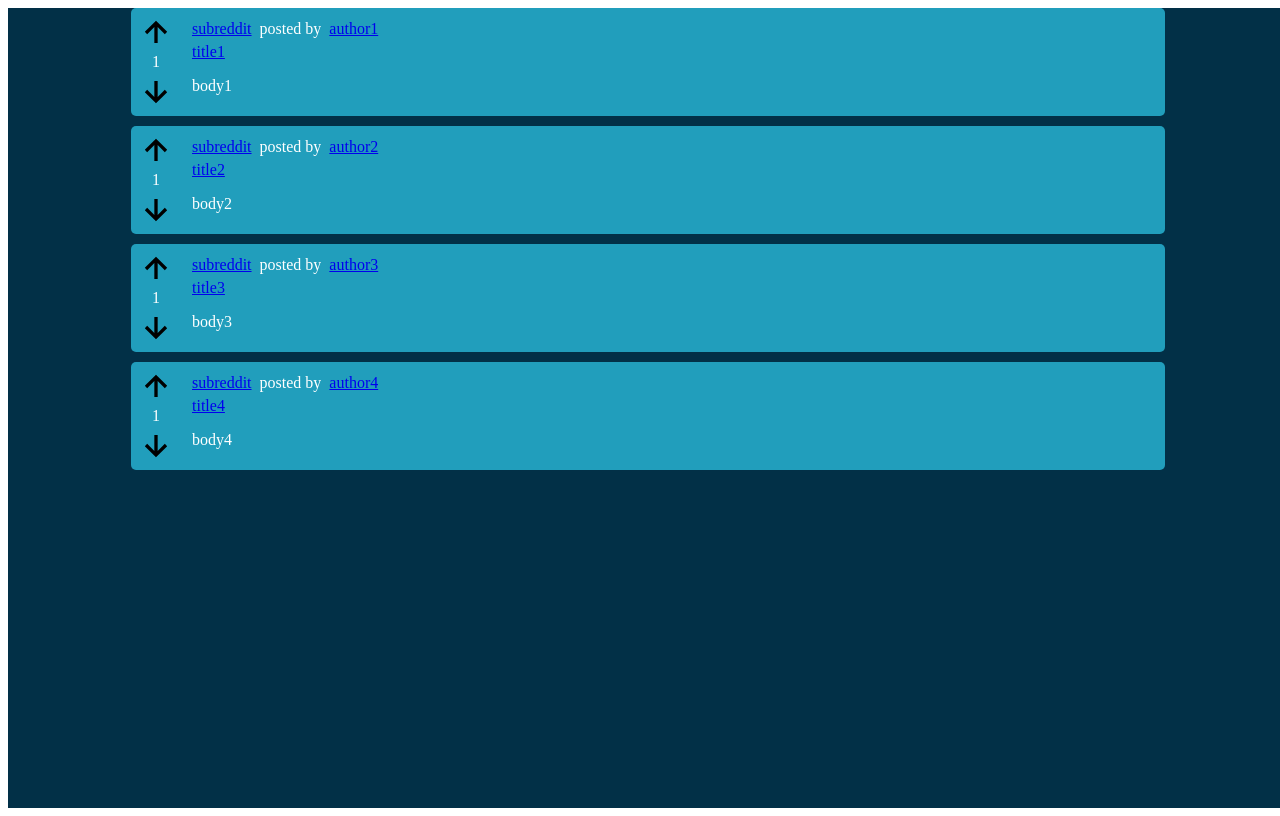
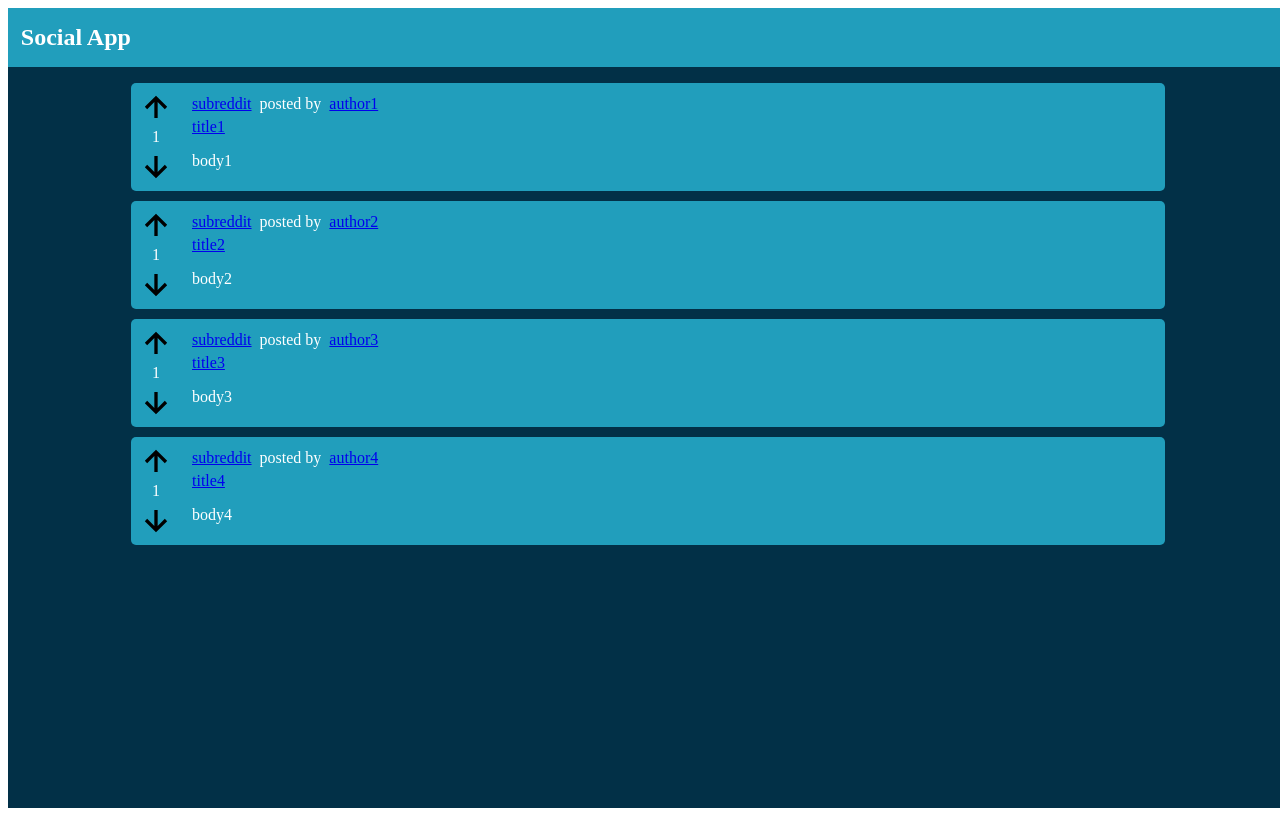
Before and after one commit to Peudey/social-app, a React (Create React App) app in the folder client/: page / in a window 1280 px wide. Built offline with nearby package versions, Linux system fonts and the light colour scheme; the HTML template or start-up script is replaced by a standard one.

Commit message:
basic header

```diff
--- /dev/null
+++ b/client/src/components/header.tsx
@@ -0,0 +1,11 @@
+import React from 'react';
+
+const Header = () => {
+  return (
+    <div className="header">
+      <a href='/'>Social App</a>
+    </div>
+  );
+}
+
+export default Header;
--- a/client/src/components/home.tsx
+++ b/client/src/components/home.tsx
@@ -1,8 +1,10 @@
 import React from 'react';
+import Header from './header';
 
 const Home = ({children}:any) => {
   return (
     <div className="App">
+        <Header />
       {children}
     </div>
   );
--- a/client/src/styles/App.css
+++ b/client/src/styles/App.css
@@ -1,6 +1,7 @@
 :root {
   --color-primary: #023047;
-  --color-secondary: #FB8500;
+  --color-secondary: #219EBC;
+  --color-accent: #FB8500;
 }
 
 .App {
@@ -15,7 +16,7 @@
 
 .postCard, .post {
   display: flex;
-  background-color: #219EBC;
+  background-color: var(--color-secondary);
   width: 80%;
   margin: 10px auto;
   padding: 5px;
@@ -67,3 +68,18 @@
 .postTop p {
   margin: 0 .5rem;
 }
+
+.header {
+  width: 100%;
+  margin-bottom: 1rem;
+  padding: 1rem 0;
+  background-color: var(--color-secondary);
+}
+
+.header a {
+  text-decoration: none;
+  color: white;
+  font-size: 1.5rem;
+  font-weight: 600;
+  margin-left: 1%;
+}
```
